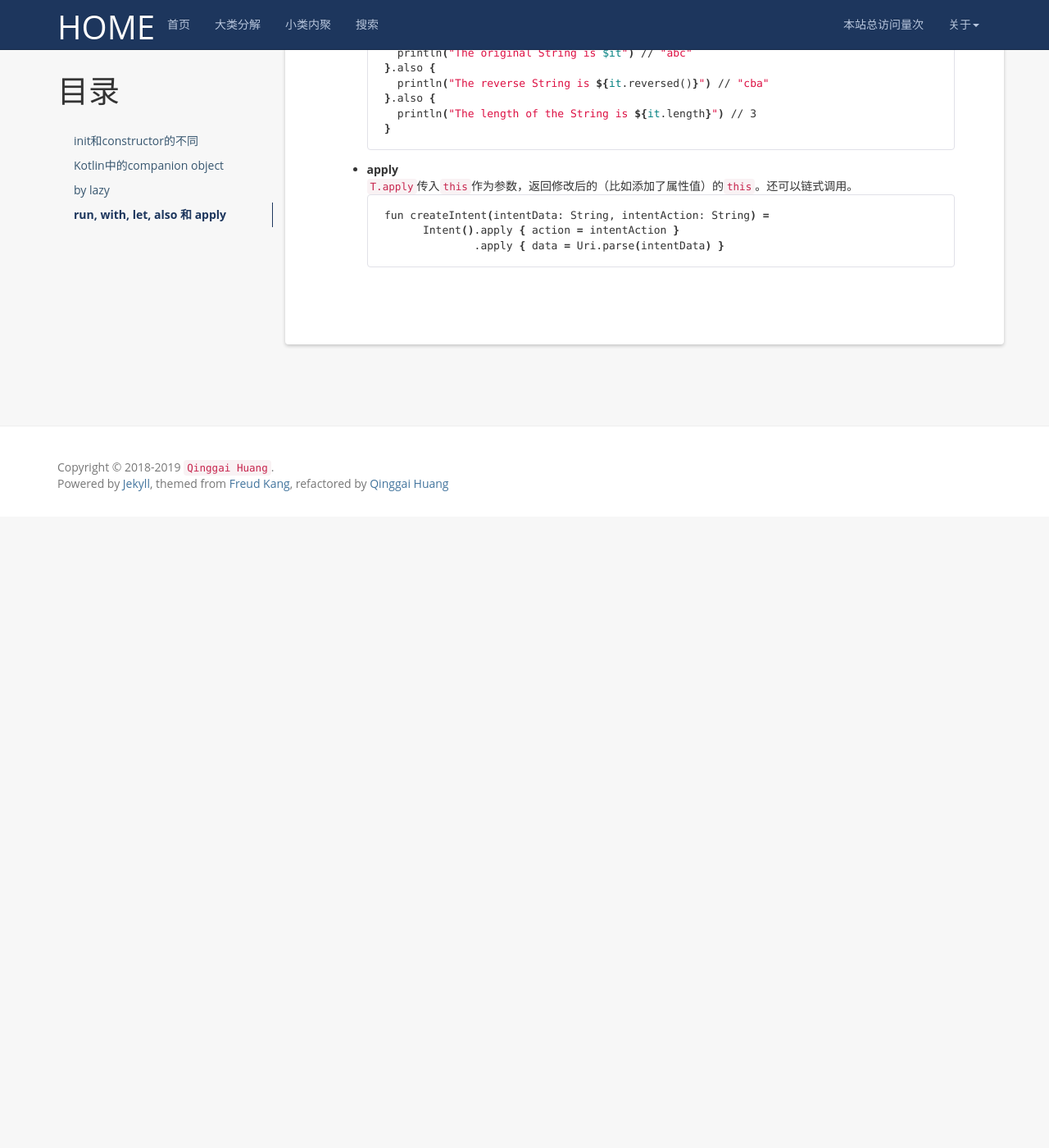
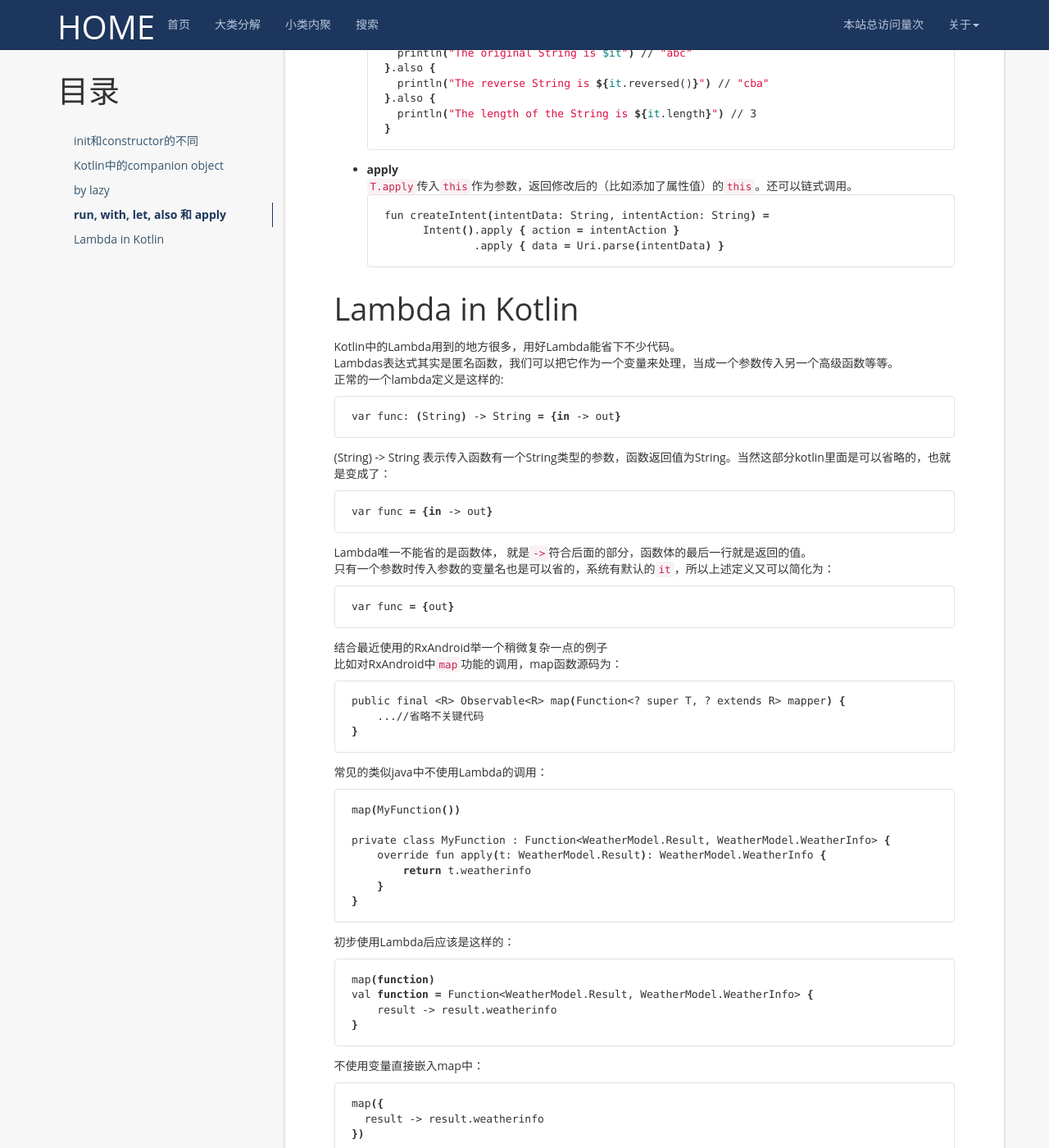
Before and after one commit to hqglichao/hqglichao.github.io, a Jekyll site: the page built from _posts/2019-1-7-kotlin-learn-tip.md, in a window 1280 px wide and 1400 px high, scrolled down 3183 px. Shown: the whole window at 82% size. Built offline with Jekyll 4.4.1, drawn with Linux system fonts in a browser that asks for light colours; nearby versions of some CDN libraries; comment, search, counter and statistics services are not loaded; before the commit the page ends 3813 px from its top, so only the background shows below that; some of the changed text lies outside the part shown.

Commit message:
add rxAndroid.
Signed-off-by: huangqinggai <huangqinggai@qiyi.com>

````diff
--- a/_posts/2019-1-7-kotlin-learn-tip.md
+++ b/_posts/2019-1-7-kotlin-learn-tip.md
@@ -159,3 +159,63 @@
         Intent().apply { action = intentAction }
                 .apply { data = Uri.parse(intentData) }
   ```
+
+Lambda in Kotlin
+====================================
+Kotlin中的Lambda用到的地方很多，用好Lambda能省下不少代码。
+Lambdas表达式其实是匿名函数，我们可以把它作为一个变量来处理，当成一个参数传入另一个高级函数等等。
+正常的一个lambda定义是这样的:
+```bash
+var func: (String) -> String = {in -> out}
+```
+(String) -> String 表示传入函数有一个String类型的参数，函数返回值为String。当然这部分kotlin里面是可以省略的，也就是变成了：
+```bash
+var func = {in -> out}
+```
+Lambda唯一不能省的是函数体， 就是`->`符合后面的部分，函数体的最后一行就是返回的值。
+只有一个参数时传入参数的变量名也是可以省的，系统有默认的`it`，所以上述定义又可以简化为：
+```bash
+var func = {out}
+```
+结合最近使用的RxAndroid举一个稍微复杂一点的例子
+比如对RxAndroid中`map`功能的调用，map函数源码为：
+```bash
+public final <R> Observable<R> map(Function<? super T, ? extends R> mapper) {
+    ...//省略不关键代码
+}
+```
+常见的类似java中不使用Lambda的调用：
+```bash
+map(MyFunction())
+
+private class MyFunction : Function<WeatherModel.Result, WeatherModel.WeatherInfo> {
+    override fun apply(t: WeatherModel.Result): WeatherModel.WeatherInfo {
+        return t.weatherinfo
+    }
+}
+```
+初步使用Lambda后应该是这样的：
+```bash
+map(function)
+val function = Function<WeatherModel.Result, WeatherModel.WeatherInfo> {
+    result -> result.weatherinfo
+}
+```
+不使用变量直接嵌入map中：
+```bash
+map({
+  result -> result.weatherinfo
+})
+```
+省略传入变量名：
+```bash
+map({it.weatherinfo})
+```
+此外，推荐函数的最后一个Lambda参数放`()`外面，因为只有一个参数`()`也是可以省的，所以就变成了：
+```bash
+map {
+  it.weatherinfo
+}
+```
+很好玩是不是！
+>参考文章：[https://www.baeldung.com/kotlin-lambda-expressions](https://www.baeldung.com/kotlin-lambda-expressions)
````
Also changed, not shown: _posts/2019-1-31-databinding-entry.md (+1 -0 lines).
